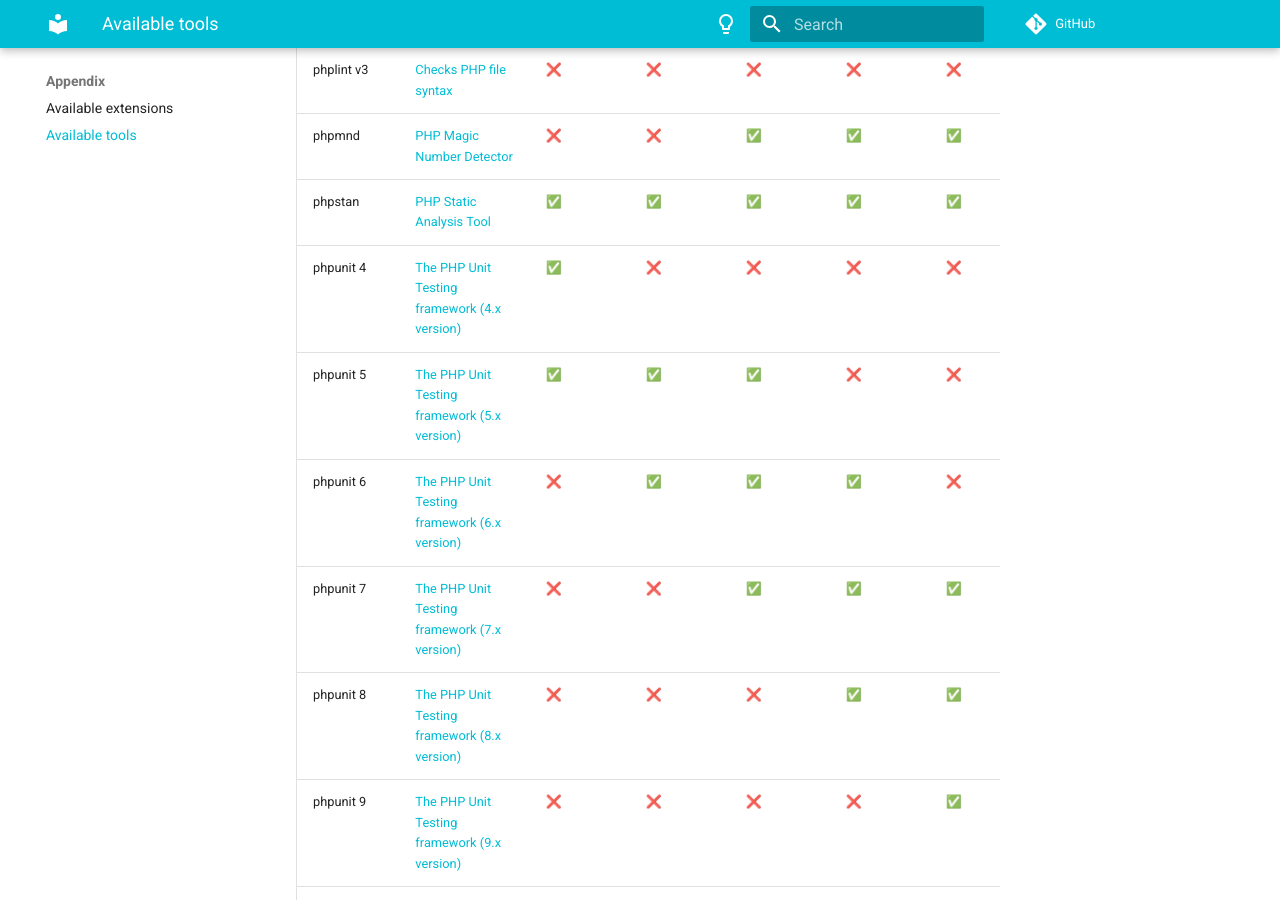
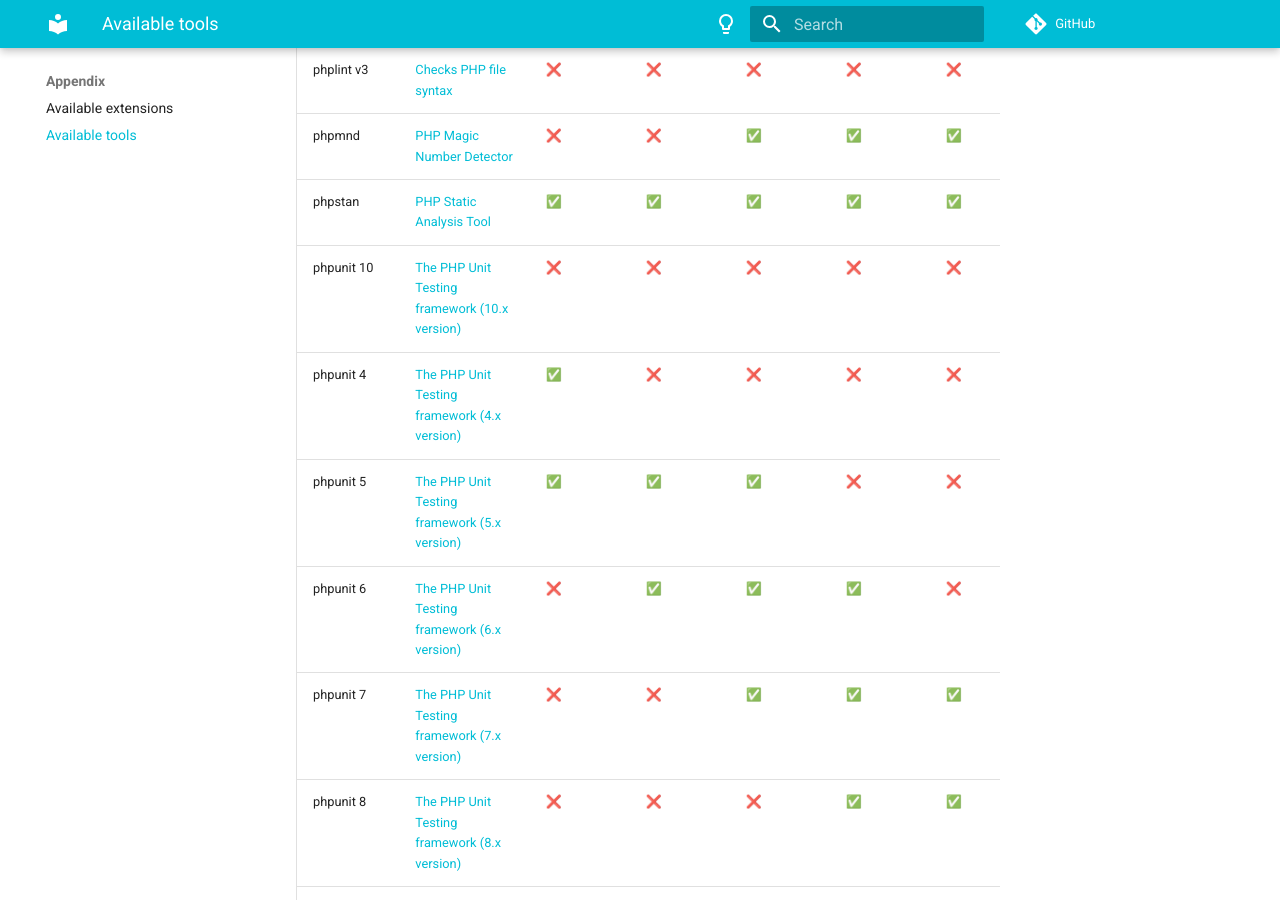
Before and after one commit to llaville/docker-php-toolbox, an MkDocs documentation site: the page built from docs/appendix/tools.md, in a window 1280 px wide and 900 px high, scrolled down 4056 px. Built offline with MkDocs 1.6.1 and Material for MkDocs 9.7.7, drawn with Linux system fonts in a browser that asks for light colours; comment, search, counter and statistics services are not loaded; part of the change alters nothing that is shown; some of the changed text lies outside the part shown.

Commit message:
add support for PHPUnit 10

```diff
--- a/docs/appendix/tools.md
+++ b/docs/appendix/tools.md
@@ -9,7 +9,7 @@
 <!-- MARKDOWN-TABLE:START -->
 | Name | Description | <sup>PHP 5.6</sup> | <sup>PHP 7.0</sup> | <sup>PHP 7.1</sup> | <sup>PHP 7.2</sup> | <sup>PHP 7.3</sup> | <sup>PHP 7.4</sup> | <sup>PHP 8.0</sup> | <sup>PHP 8.1</sup> | <sup>PHP 8.2</sup> |
 | :--- | :---------- | :------ | :------ | :------ | :------ | :------ | :------ | :------ | :------ | :------ |
-| | Total available: 54 | 35 | 36 | 39 | 43 | 47 | 46 | 47 | 44 | 46 |
+| | Total available: 55 | 35 | 36 | 39 | 43 | 47 | 46 | 47 | 45 | 47 |
 | asciinema | [Terminal session recorder](https://github.com/asciinema/asciinema) | &#x2705; | &#x2705; | &#x2705; | &#x2705; | &#x2705; | &#x2705; | &#x2705; | &#x2705; | &#x2705; |
 | box | [Fast, zero config application bundler with PHARs](https://github.com/box-project/box) | &#x2705; | &#x2705; | &#x2705; | &#x2705; | &#x2705; | &#x2705; | &#x2705; | &#x2705; | &#x2705; |
 | box-manifest v2 | [Create a manifest to a PHP Archive (PHAR) for the BOX project](https://github.com/llaville/box-manifest) | &#x274C; | &#x274C; | &#x274C; | &#x274C; | &#x274C; | &#x274C; | &#x274C; | &#x2705; | &#x2705; |
@@ -50,6 +50,7 @@
 | phplint v3 | [Checks PHP file syntax](https://github.com/overtrue/phplint) | &#x274C; | &#x274C; | &#x274C; | &#x274C; | &#x274C; | &#x274C; | &#x2705; | &#x2705; | &#x2705; |
 | phpmnd | [PHP Magic Number Detector](https://github.com/povils/phpmnd) | &#x274C; | &#x274C; | &#x2705; | &#x2705; | &#x2705; | &#x2705; | &#x2705; | &#x2705; | &#x2705; |
 | phpstan | [PHP Static Analysis Tool](https://github.com/phpstan/phpstan) | &#x2705; | &#x2705; | &#x2705; | &#x2705; | &#x2705; | &#x2705; | &#x2705; | &#x2705; | &#x2705; |
+| phpunit 10 | [The PHP Unit Testing framework (10.x version)](https://github.com/sebastianbergmann/phpunit) | &#x274C; | &#x274C; | &#x274C; | &#x274C; | &#x274C; | &#x274C; | &#x274C; | &#x2705; | &#x2705; |
 | phpunit 4 | [The PHP Unit Testing framework (4.x version)](https://github.com/sebastianbergmann/phpunit) | &#x2705; | &#x274C; | &#x274C; | &#x274C; | &#x274C; | &#x274C; | &#x274C; | &#x274C; | &#x274C; |
 | phpunit 5 | [The PHP Unit Testing framework (5.x version)](https://github.com/sebastianbergmann/phpunit) | &#x2705; | &#x2705; | &#x2705; | &#x274C; | &#x274C; | &#x274C; | &#x274C; | &#x274C; | &#x274C; |
 | phpunit 6 | [The PHP Unit Testing framework (6.x version)](https://github.com/sebastianbergmann/phpunit) | &#x274C; | &#x2705; | &#x2705; | &#x2705; | &#x274C; | &#x274C; | &#x274C; | &#x274C; | &#x274C; |
```
Also changed, not shown: 2 other files.
